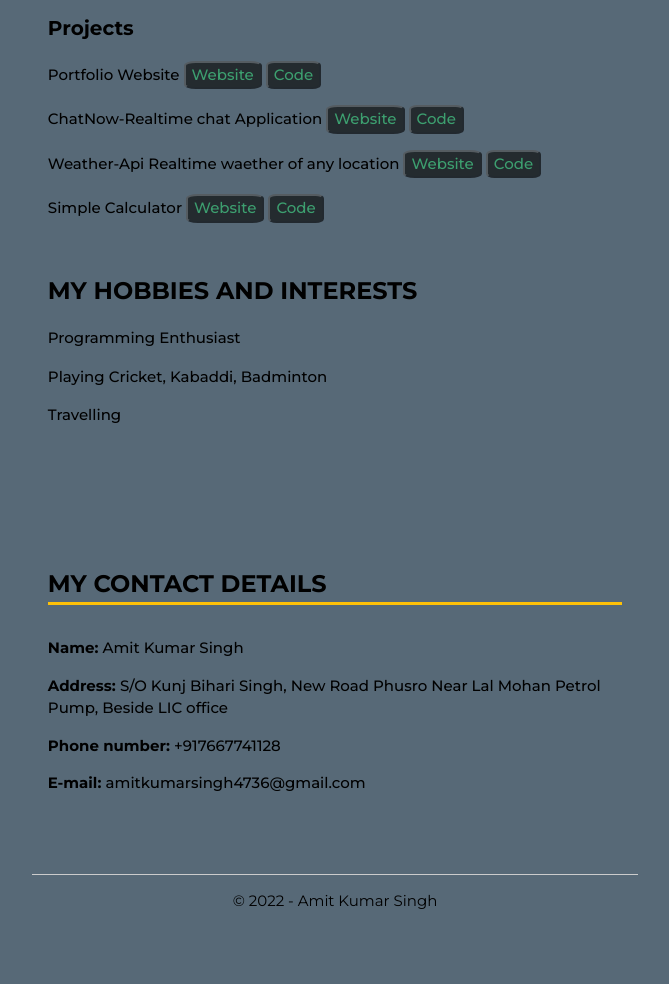
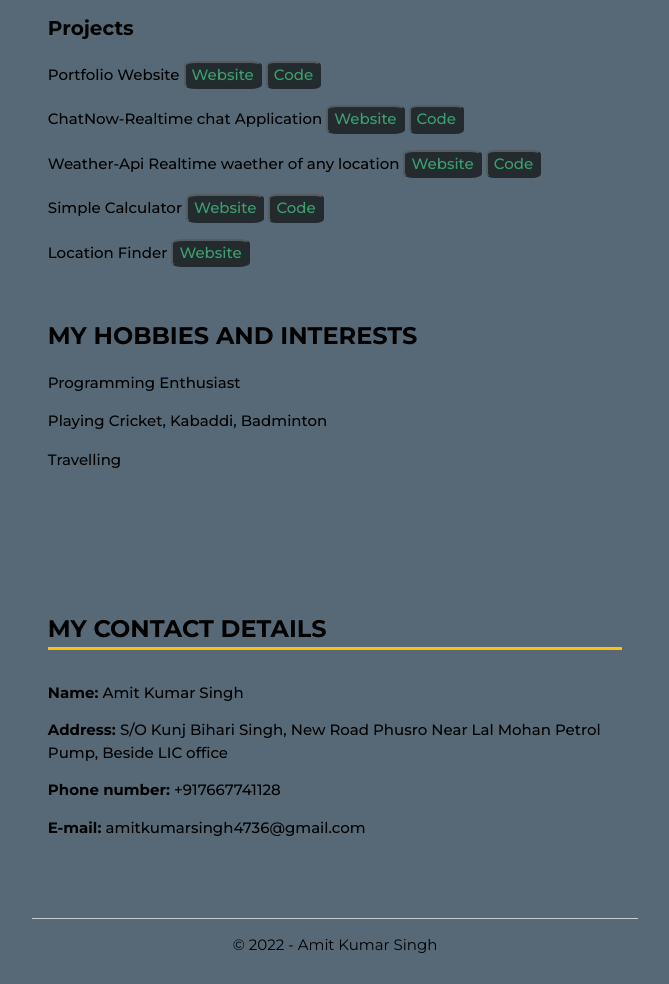
Before and after one commit to amitsingh139/MyPortfolio, a plain HTML site: page index.html in a window 1280 px wide. Shown: the part 1227-2211 px from the top of the page, without its empty margins (465-1134 px from the left). Before the commit the page ends 2167 px from the top, so only its background shows below. Drawn offline with nearby package versions, Linux system fonts and the light colour scheme.

Commit message:
Update index.html

```diff
--- a/index.html
+++ b/index.html
@@ -120,6 +120,7 @@
             <li>ChatNow-Realtime chat Application  <a href="https://chatnow-realtime.netlify.app/"><button type="button">Website</button></a> <a href="https://github.com/amitsingh139/ChatNow"><button type="button">Code</button></a></li>
             <li>Weather-Api Realtime waether of any location  <a href="https://myweathernow.netlify.app/"><button type="button">Website</button></a> <a href="https://github.com/amitsingh139/Weather-API"><button type="button">Code</button></a></li>
             <li>Simple Calculator  <a href="https://calculator-classic.netlify.app/"><button type="button">Website</button></a> <a href="https://github.com/amitsingh139/Calculator"><button type="button">Code</button></a></li>
+             <li>Location Finder  <a href="https://location-now.000webhostapp.com/"><button type="button">Website</button></a></li>
            </ul>
           </div>
 
```
